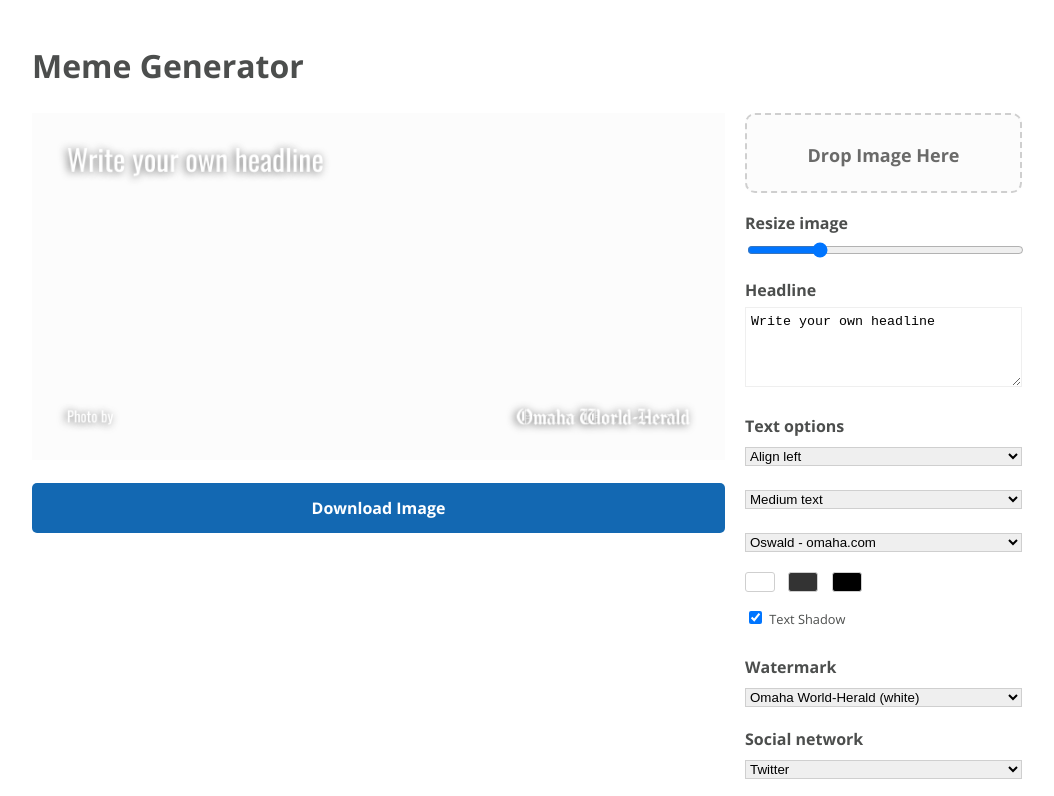
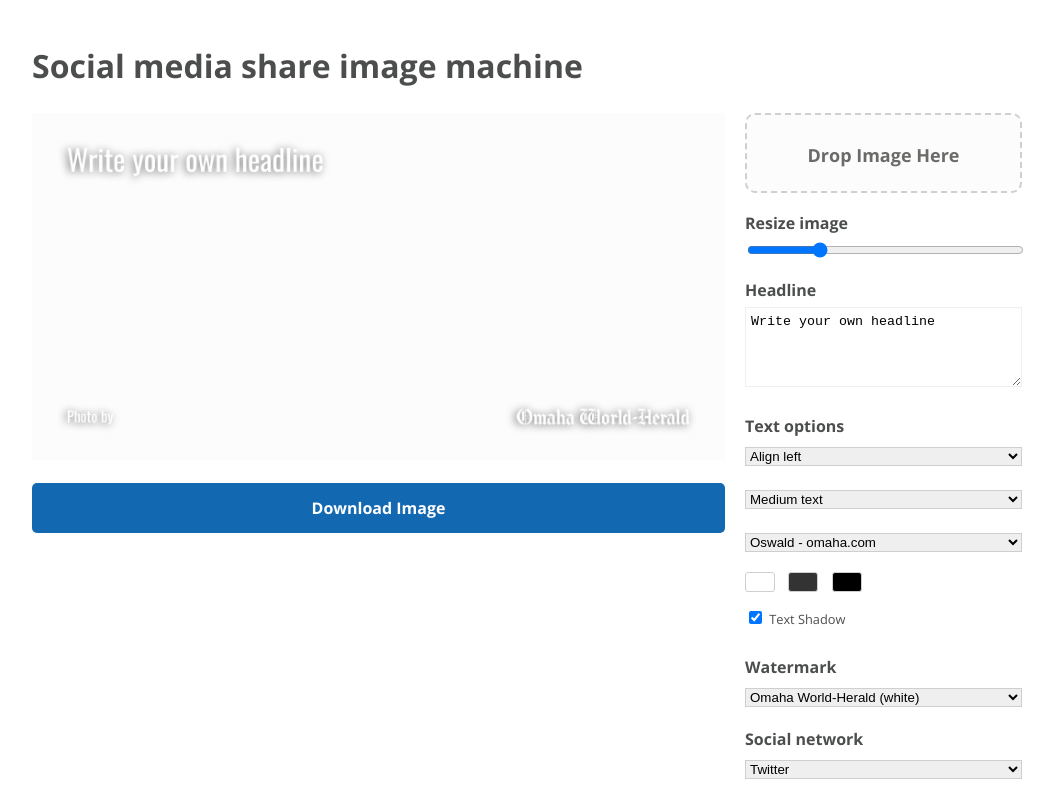
Before and after one commit to bvankat/meme, a website: page index.html in a window 1280 px wide. Shown: the top 796 px of the page, without its empty margins (113-1167 px from the left). Drawn offline with nearby package versions, Linux system fonts and the light colour scheme.

Commit message:
index.html h1

```diff
--- a/index.html
+++ b/index.html
@@ -11,7 +11,7 @@
   </head>
   <body class="meme">
     <div class="m-meme">
-      <h1>Meme Generator</h1>
+      <h1>Social media share image machine</h1>
       <form class="m-editor" id="meme-editor-view">
         <div class="dropzone" id="dropzone">Drop Image Here</div>
 
```
